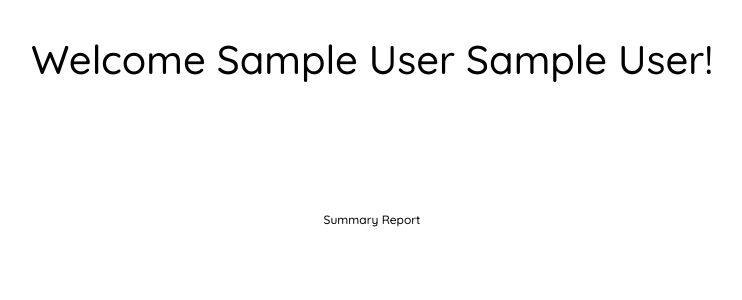
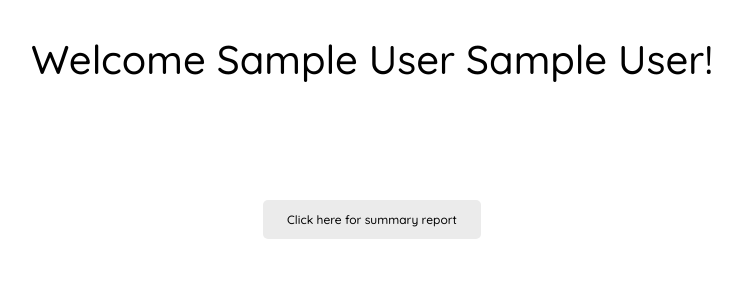
Before and after one commit to christiankfoury/Team-Yellow, a PHP site: page /controllername/User/index in a window 1280 px wide. Shown: the part 205-505 px from the top of the page, without its empty margins (268-1010 px from the left). Run offline with PHP 8.4, Linux system fonts and the light colour scheme; the visitor is signed in with stand-in values (Sample User, id 1).

Commit message:
Final Version

```diff
--- a/app/css/styles.css
+++ b/app/css/styles.css
@@ -120,6 +120,7 @@ div.white-box-2 {
     border-radius: 5px;
     color: black !important;
     font-weight: 500;
+    background: #ebebeb;
 }
 .user-index-print:hover {
     color: white !important;
--- a/app/views/User/index.php
+++ b/app/views/User/index.php
@@ -36,7 +36,7 @@
         <h1 class="login-title" style="color: black; margin-top: 10%;"><?php echo "Welcome {$_SESSION['first_name']} {$_SESSION['last_name']}!" ?></h1>
     </center>
     <center>
-        <a href="/User/summaryReport" style="border: none" class="add-car-record user-index-print">Summary Report</a><br><br>
+        <a href="/User/summaryReport" style="border: none;" class="add-car-record user-index-print">Click here for summary report</a><br><br>
     </center>
 
     <!-- <h1></h1> -->
```
